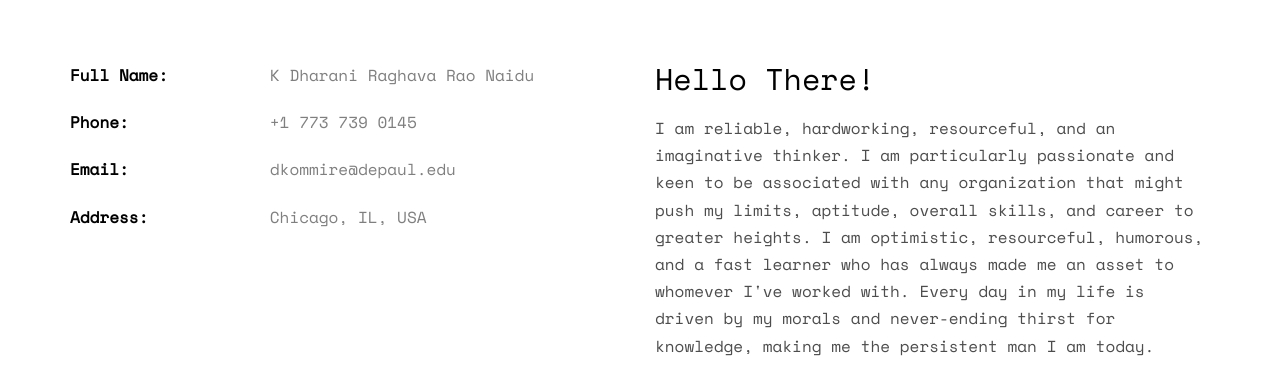
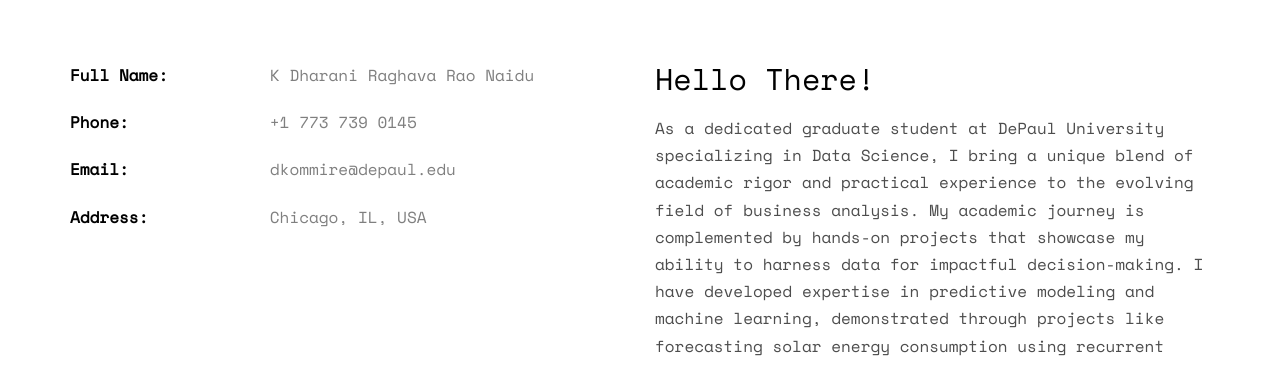
Before and after one commit to Dekayzip/My-Portfolio, a plain HTML site: page index.html in a window 1280 px wide. Shown: the part 1010-1376 px from the top of the page. Drawn offline with nearby package versions, Linux system fonts and the light colour scheme; some packages are replaced by stand-ins of ours; no server answers; files whose address does not match are found by name.

Commit message:
Update index.html

```diff
--- a/index.html
+++ b/index.html
@@ -103,10 +103,10 @@
 				</div>
 				<div class="col-md-6">
 					<h2>Hello There!</h2>
-					<p>I am reliable, hardworking, resourceful, and an imaginative thinker. I am particularly passionate and keen to be associated with any organization
-						that might push my limits, aptitude, overall skills, and career to greater heights. I am optimistic, resourceful, humorous, and a fast learner who has
-						always made me an asset to whomever I've worked with. Every day in my life is driven by my morals and never-ending thirst for knowledge,
-						making me the persistent man I am today.</p>
+					<p>As a dedicated graduate student at DePaul University specializing in Data Science, I bring a unique blend of academic rigor and practical experience to the evolving field of business analysis. My academic journey is complemented by hands-on projects that showcase my ability to harness data for impactful decision-making.
+						I have developed expertise in predictive modeling and machine learning, demonstrated through projects like forecasting solar energy consumption using recurrent neural networks. This particular project not only sharpened my technical skills but also emphasized the importance of sustainable energy solutions. Additionally, my inferential analysis on food wastage has provided me with a deep understanding of data-driven strategies to optimize supply chain processes, reflecting my capability to translate complex data insights into actionable business strategies.
+						My role as a co-founder of the Analytics and Data Science Club (ADSC) at DePaul University has further honed my leadership and communication skills, facilitating cross-disciplinary collaboration and innovation in academic and community settings.
+						Engaging actively in community-building efforts, I thrive in environments that challenge my analytical and strategic thinking. I am eager to leverage my skills in data visualization and statistical analysis to contribute to meaningful projects that drive business efficiency and innovation.</p>
 					<!-- <p>Far far away, behind the word mountains, Quos quia provident consequuntur culpa facere ratione maxime commodi voluptates id repellat velit eaque aspernatur expedita. Possimus itaque adipisci there live the blind texts from the countries Vokalia and Consonantia, there live the blind texts. Quos quia provident consequuntur culpa facere ratione maxime commodi voluptates id repellat velit eaque aspernatur expedita. Possimus itaque adipisci.</p> -->
 					<p>
 						<ul class="fh5co-social-icons">
```
